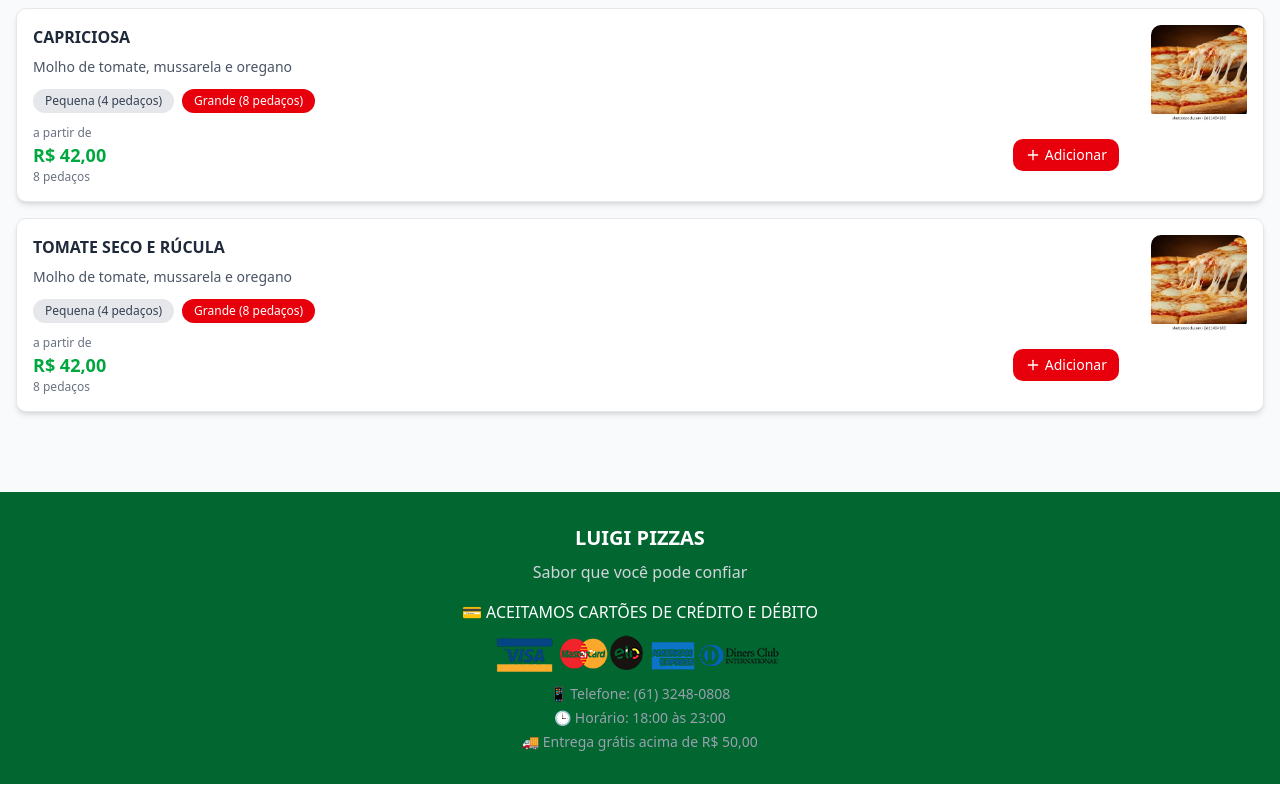
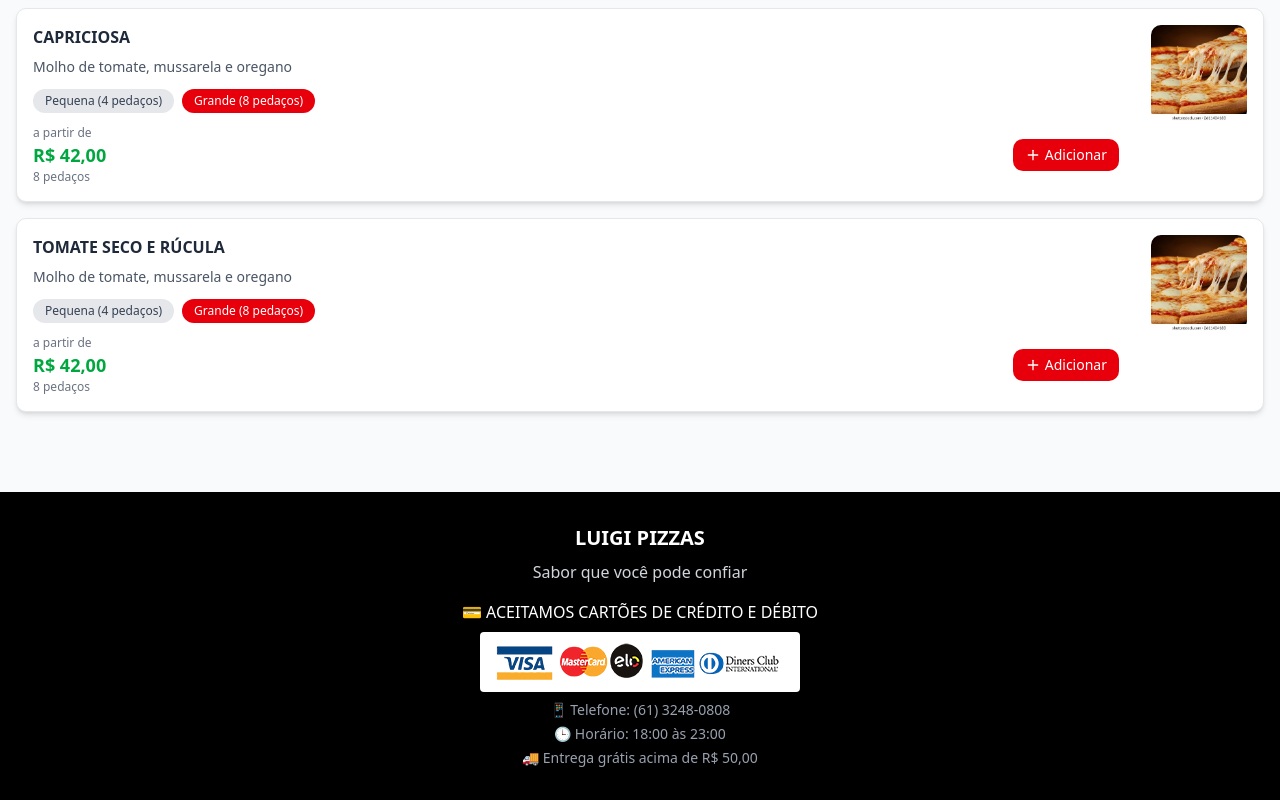
Before and after one commit to EdvanSilva33/cardapio_pizza, a React (Vite) app: page / in a window 1280 px wide. Shown: the part 3650-4450 px from the top of the page. Built offline with nearby package versions, Linux system fonts and the light colour scheme.

Commit message:
trocando a cor do rodape

```diff
--- a/src/App.jsx
+++ b/src/App.jsx
@@ -182,12 +182,12 @@ function App() {
       />
 
       {/* Footer */}
-      <footer className="bg-green-800 text-white py-8 mt-12">
+      <footer className="bg-black text-white py-8 mt-12">
         <div className="container mx-auto px-4 text-center">
           <h3 className="text-xl font-bold mb-2">LUIGI PIZZAS</h3>
           <p className="text-gray-300 mb-4">Sabor que você pode confiar</p>
           <p> 💳 ACEITAMOS CARTÕES DE CRÉDITO E DÉBITO</p>
-          <div className="flex justify-center my-2">
+          <div className="flex justify-center my-2 bg-white p-2 rounded w-80 mx-auto">
             <img src={cartao} alt="Cartões Aceitos" />
           </div>
 
```
